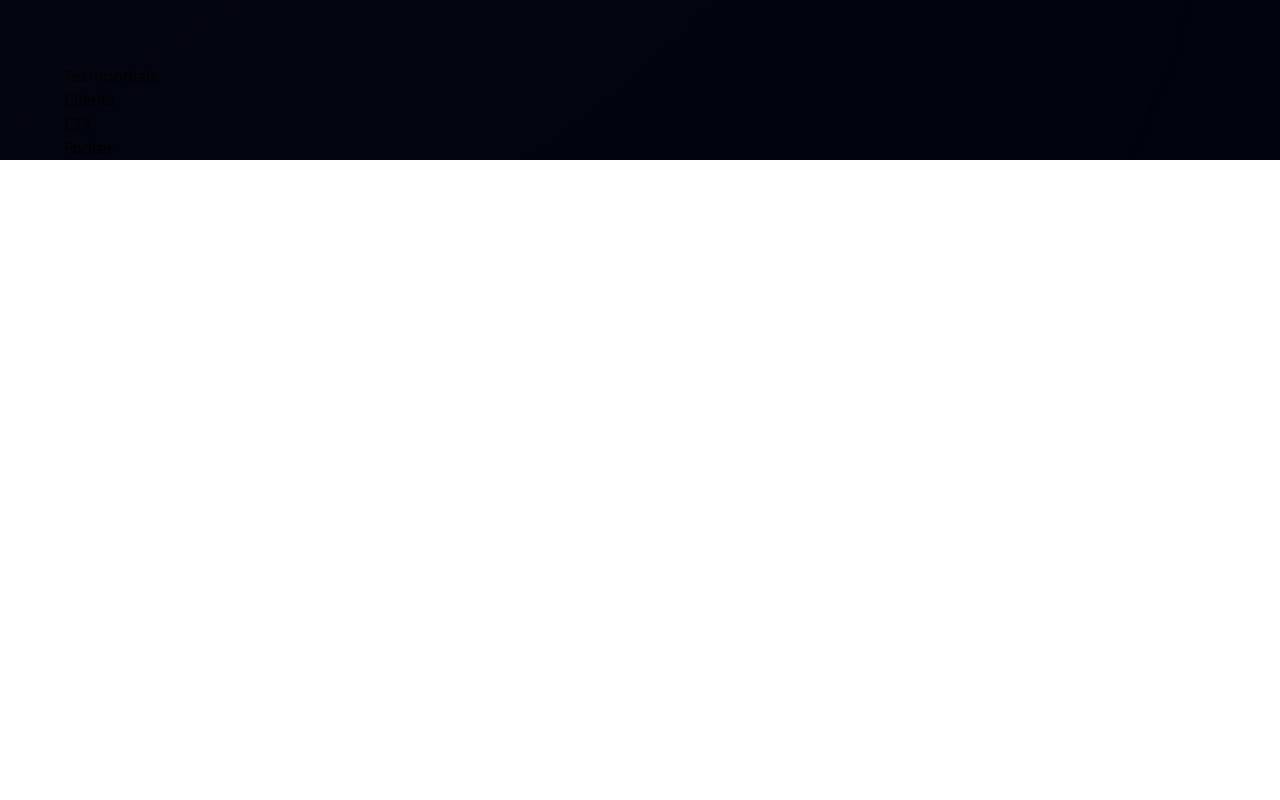
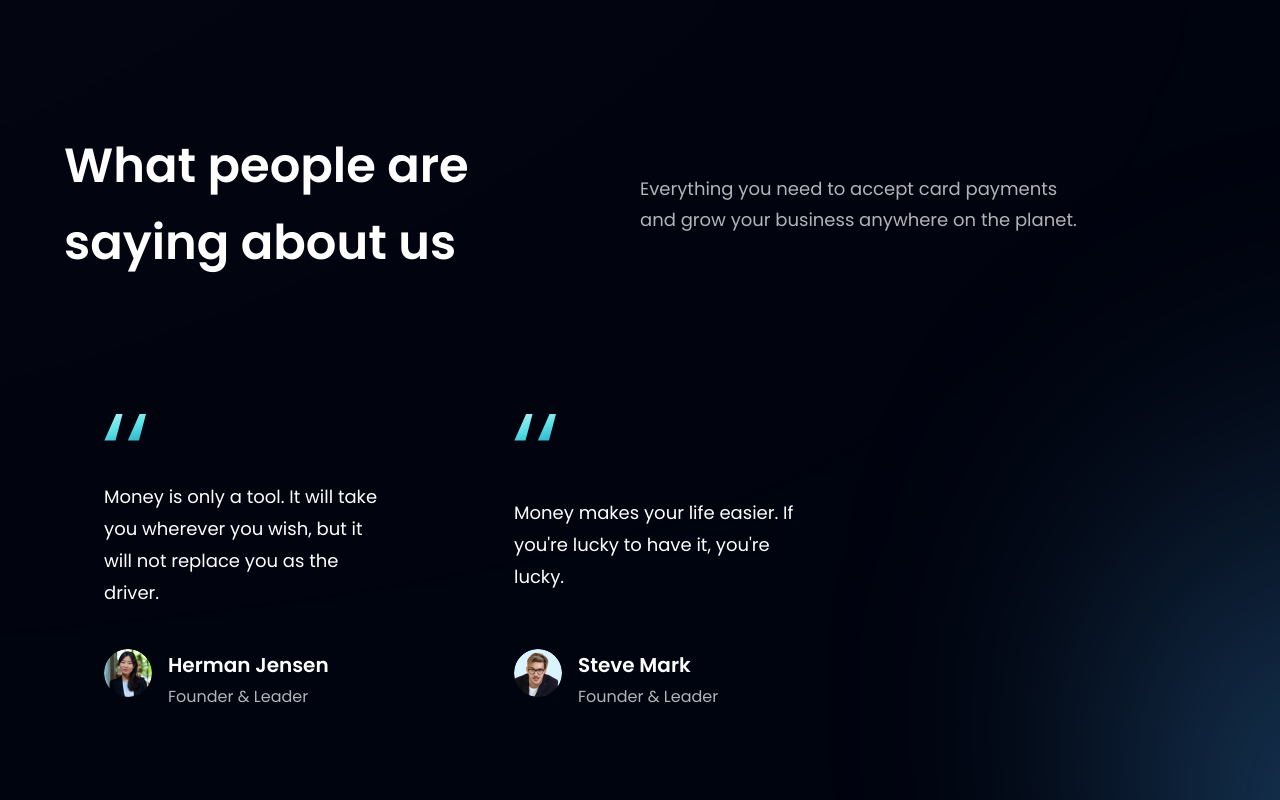
Before and after one commit to abdullahshah02/hoo-bank, a React (Vite) app: page / in a window 1280 px wide. Shown: the part 2740-3540 px from the top of the page. Before the commit the page ends 2900 px from the top, so only its background shows below. Built offline with nearby package versions, Linux system fonts and the light colour scheme.

Commit message:
added testimonials

```diff
--- a/src/components/FeedbackCard.jsx
+++ b/src/components/FeedbackCard.jsx
@@ -1,8 +1,21 @@
 import React from 'react'
+import { quotes } from '../assets'
 
-const FeedbackCard = () => {
+const FeedbackCard = ({content, name, title, img}) => {
   return (
-    <div>FeedbackCard</div>
+    <div className='flex justify-between flex-col px-10 py-12 rounded-[20px] max-w-[370px] md:mr-10 sm:mr-5 mr-0 my-5 feedback-card'>
+      <img src={quotes} alt="double_quotes" className='w-[42px] h-[27px] object-contain'/>
+      <p className='font-poppins font-normal text-[18px] leading-[32px] text-white my-10'>{content}</p>
+
+      <div className='flex flex-row'>
+        <img src={img} alt={name} className="w-[48px] h-[48px] rounded-full"/>
+
+        <div className='flex flex-col ml-4'>
+          <h4 className='font-poppins font-semibold text-[20px] leading-[32px] text-white'>{name}</h4>
+          <p className='font-poppins font-normal text-[16px] leading-[32px] text-dimWhite'>{title}</p>
+        </div>
+      </div>
+    </div>
   )
 }
 
--- a/src/components/Testimonials.jsx
+++ b/src/components/Testimonials.jsx
@@ -1,8 +1,25 @@
 import React from 'react'
+import { feedback } from '../constants'
+import styles from '../styles'
+import FeedbackCard from './FeedbackCard'
 
 const Testimonials = () => {
   return (
-    <div>Testimonials</div>
+    <section id="clients" className={`${styles.paddingY} ${styles.flexCenter} flex-col relative`}>
+      <div className='absolute z-[0] w-[60%] h-[60%] -right-[50%] rounded-full blue__gradient' />
+      <div className='w-full flex justify-between items-center md:flex-row flex-col sm:mb-16 mb-6 relative z-[1]'>
+        <h1 className={`${styles.heading2}`}>What people are <br className='sm:block hidden' />saying about us</h1>
+        <div className='w-full md:mt-0 mt-6'>
+          <p className={`${styles.paragraph} text-left max-w-[450px]`}>Everything you need to accept card payments and grow your business anywhere on the planet.</p>
+        </div>
+      </div>
+
+      <div className='flex flex-wrap sm:justify-start justify-center w-full feedback-container relative z-[1]'>
+        {feedback.map((card) => (
+          <FeedbackCard key={card.id} {...card} />
+        ))}
+      </div>
+    </section>
   )
 }
 
```
